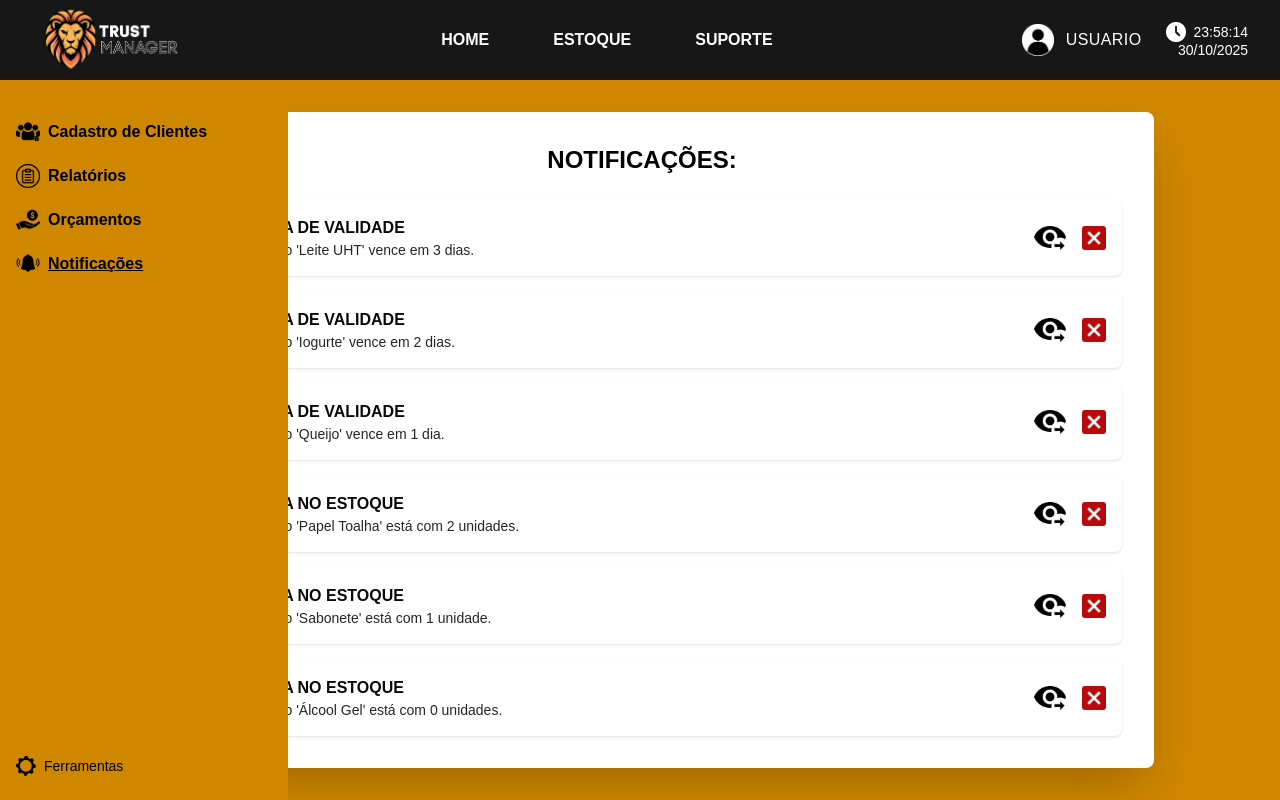
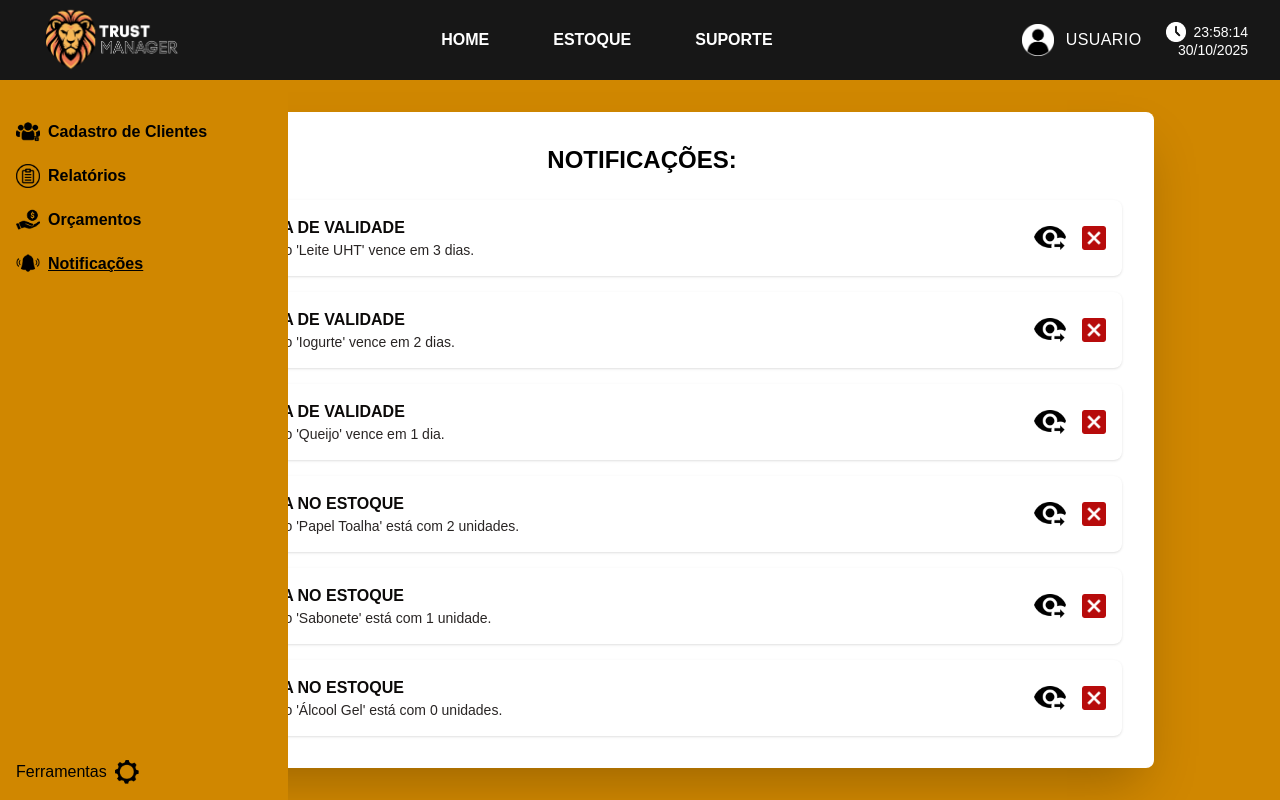
Before and after one commit to Uius/TCC-GP6, a Next.js app in the folder tccgp6/: page /notificacoes in a window 1280 px wide. Built offline with nearby package versions, Linux system fonts and the light colour scheme.

Commit message:
alteraçoes simples

```diff
--- a/tccgp6/src/app/cadastrocliente/page.tsx
+++ b/tccgp6/src/app/cadastrocliente/page.tsx
@@ -58,11 +58,7 @@ export default function HomePage() {
 
         {/* Menu principal */}
         <nav className="flex gap-8 text-base font-semibold">
-<<<<<<< HEAD
-          <a href="/" className="text-white bg-gray-800 py-2 px-4 underline rounded-sm">HOME</a>
-=======
           <a href="#" className="text-white bg-gray-800 py-2 px-4 underline rounded-sm">HOME</a>
->>>>>>> 985688351f59ecf19cff6bca342a093664b758d4
           <a href="/estoque" className="text-white py-2 px-4">ESTOQUE</a>
           <a href="/suporte" className="text-white py-2 px-4">SUPORTE</a>
         </nav>
@@ -71,11 +67,7 @@ export default function HomePage() {
         <div className="flex items-center gap-6">
           <div className="flex items-center gap-3">
             <img src="/ICONEPERFIL.png" alt="User Profile" className="w-8 h-8" />
-<<<<<<< HEAD
-            <a href="/perfil" className="uppercase text-base tracking-wide">USUARIO</a>
-=======
             <span className="uppercase text-base tracking-wide">USERNAME</span>
->>>>>>> 985688351f59ecf19cff6bca342a093664b758d4
           </div>
 
           <div className="text-right text-sm leading-4">
@@ -96,11 +88,7 @@ export default function HomePage() {
           <nav className="space-y-5 font-semibold mt-6">
             <div className="flex items-center gap-2">
               <img src="/ICONECADCLIENTE.png" alt="" className="w-6 h-6" />
-<<<<<<< HEAD
               <a href="#" className="block">Cadastro de Clientes</a>
-=======
-              <a href="/cadastrocliente" className="block underline">Cadastro de Clientes</a>
->>>>>>> 985688351f59ecf19cff6bca342a093664b758d4
             </div>
             <div className="flex items-center gap-2">
               <img src="/ICONERELATORIO.png" alt="" className="w-6 h-6" />
@@ -130,11 +118,7 @@ export default function HomePage() {
         />
 
         {/* CONTEÚDO PRINCIPAL */}
-<<<<<<< HEAD
         <main className="flex-1 ml-[calc(72px+6px)] p-8 pt-10 bg-yellow-600 min-h-[calc(100vh-5rem)]">
-=======
-        <main className="flex-1 ml-[calc(18rem+6px)] p-8 pt-10 bg-yellow-600 min-h-[calc(100vh-5rem)]">
->>>>>>> 985688351f59ecf19cff6bca342a093664b758d4
           <div className="max-w-4xl mx-auto space-y-6">
             {/* Accordion: Cadastrar novo usuario */}
             <div className="bg-white rounded-2xl p-6 relative">
--- a/tccgp6/src/app/ferramentas/page.tsx
+++ b/tccgp6/src/app/ferramentas/page.tsx
@@ -65,7 +65,7 @@ export default function FerramentaPage() {
           </div>
 
           <div className="text-black flex items-center gap-2 underline font-bold">
-            <span className="text-sm">Ferramentas</span>
+            <span className="text-sm underline">Ferramentas</span>
             <img src="/ICONECONFIG.png" alt="Ferramentas" className="h-6 w-6" />
           </div>
         </aside>
--- a/tccgp6/src/app/notificacoes/page.tsx
+++ b/tccgp6/src/app/notificacoes/page.tsx
@@ -69,9 +69,9 @@ export default function NotificacoesPage() {
           </nav>
 
           {/* Rodapé da sidebar */}
-          <div className="flex items-center gap-2 mb-2">
-            <img src="/ICONECONFIG.png" alt="Ferramentas" className="h-5 w-5" />
-            <span className="text-sm font-medium">Ferramentas</span>
+          <div className="text-black flex items-center gap-2">
+            <a href="/ferramentas" className="block">Ferramentas</a>
+            <img src="/ICONECONFIG.png" alt="Ferramentas" className="h-6 w-6" />
           </div>
         </aside>
 
--- a/tccgp6/src/app/orcamentos/page.tsx
+++ b/tccgp6/src/app/orcamentos/page.tsx
@@ -69,9 +69,9 @@ export default function OrcamentosPage() {
           </nav>
 
           {/* Rodapé da sidebar */}
-          <div className="flex items-center gap-2 mb-2">
-            <img src="/ICONECONFIG.png" alt="Ferramentas" className="h-5 w-5" />
-            <span className="text-sm font-medium">Ferramentas</span>
+          <div className="text-black flex items-center gap-2">
+            <a href="/ferramentas" className="block">Ferramentas</a>
+            <img src="/ICONECONFIG.png" alt="Ferramentas" className="h-6 w-6" />
           </div>
         </aside>
 
--- a/tccgp6/src/app/page.tsx
+++ b/tccgp6/src/app/page.tsx
@@ -68,9 +68,9 @@ export default function HomePage() {
           </nav>
 
           {/* Rodapé da sidebar */}
-          <div className="flex items-center gap-2 mb-2">
-            <img src="/ICONECONFIG.png" alt="Ferramentas" className="h-5 w-5" />
-            <span className="text-sm font-medium">Ferramentas</span>
+          <div className="text-black flex items-center gap-2">
+            <a href="/ferramentas" className="block">Ferramentas</a>
+            <img src="/ICONECONFIG.png" alt="Ferramentas" className="h-6 w-6" />
           </div>
         </aside>
 
--- a/tccgp6/src/app/perfil/page.tsx
+++ b/tccgp6/src/app/perfil/page.tsx
@@ -21,11 +21,7 @@ export default function HomePage() {
 
         {/* Menu principal */}
         <nav className="flex gap-8 text-base font-semibold">
-<<<<<<< HEAD
-          <a href="/" className="text-white bg-gray-800 py-2 px-4 underline rounded-sm">HOME</a>
-=======
-          <a href="#" className="text-white bg-gray-800 py-2 px-4 underline rounded-sm">HOME</a>
->>>>>>> 985688351f59ecf19cff6bca342a093664b758d4
+          <a href="/" className="text-white py-2 px-">HOME</a>
           <a href="/estoque" className="text-white py-2 px-4">ESTOQUE</a>
           <a href="/suporte" className="text-white py-2 px-4">SUPORTE</a>
         </nav>
@@ -34,11 +30,7 @@ export default function HomePage() {
         <div className="flex items-center gap-6">
           <div className="flex items-center gap-3">
             <img src="/ICONEPERFIL.png" alt="User Profile" className="w-8 h-8" />
-<<<<<<< HEAD
-            <a href="/perfil" className="uppercase text-base tracking-wide">USUARIO</a>
-=======
-            <span className="uppercase text-base tracking-wide">USERNAME</span>
->>>>>>> 985688351f59ecf19cff6bca342a093664b758d4
+            <a href="/perfil" className="underline uppercase text-base tracking-wide">USUARIO</a>
           </div>
 
           <div className="text-right text-sm leading-4">
@@ -59,11 +51,7 @@ export default function HomePage() {
           <nav className="space-y-5 font-semibold mt-6">
             <div className="flex items-center gap-2">
               <img src="/ICONECADCLIENTE.png" alt="" className="w-6 h-6" />
-<<<<<<< HEAD
               <a href="/cadastrocliente" className="block">Cadastro de Clientes</a>
-=======
-              <a href="#" className="block">Cadastro de Clientes</a>
->>>>>>> 985688351f59ecf19cff6bca342a093664b758d4
             </div>
             <div className="flex items-center gap-2">
               <img src="/ICONERELATORIO.png" alt="" className="w-6 h-6" />
@@ -80,9 +68,9 @@ export default function HomePage() {
           </nav>
 
           {/* Rodapé da sidebar */}
-          <div className="flex items-center gap-2 mb-2">
-            <img src="/ICONECONFIG.png" alt="Ferramentas" className="h-5 w-5" />
-            <span className="text-sm font-medium">Ferramentas</span>
+          <div className="text-black flex items-center gap-2">
+            <a href="/ferramentas" className="block">Ferramentas</a>
+            <img src="/ICONECONFIG.png" alt="Ferramentas" className="h-6 w-6" />
           </div>
         </aside>
 
@@ -93,7 +81,6 @@ export default function HomePage() {
         />
 
         {/* CONTEÚDO PRINCIPAL */}
-<<<<<<< HEAD
         <main className="py-20 flex-1 bg-cover md:bg-yellow-600 flex justify-center items-start p-4 md:p-10 min-h-0 md:ml-72">
   <div className="bg-white rounded-2xl shadow-2xl w-full max-w-5xl p-10 text-black">
     {/* Cabeçalho */}
@@ -220,8 +207,6 @@ export default function HomePage() {
     </div>
   </div>
 </main>
-=======
->>>>>>> 985688351f59ecf19cff6bca342a093664b758d4
 
 
       </div>
--- a/tccgp6/src/app/relatorio/page.tsx
+++ b/tccgp6/src/app/relatorio/page.tsx
@@ -74,7 +74,7 @@ export default function RelatorioPage() {
           </div>
 
           <div className="text-black flex items-center gap-2">
-            <span className="text-sm">Ferramentas</span>
+            <a href="/ferramentas" className="block">Ferramentas</a>
             <img src="/ICONECONFIG.png" alt="Ferramentas" className="h-6 w-6" />
           </div>
         </aside>
--- a/tccgp6/src/app/suporte/page.tsx
+++ b/tccgp6/src/app/suporte/page.tsx
@@ -69,9 +69,9 @@ export default function HomePage() {
           </nav>
 
           {/* Rodapé da sidebar */}
-          <div className="flex items-center gap-2 mb-2">
-            <img src="/ICONECONFIG.png" alt="Ferramentas" className="h-5 w-5" />
-            <span className="text-sm font-medium">Ferramentas</span>
+          <div className="text-black flex items-center gap-2">
+            <a href="/ferramentas" className="block">Ferramentas</a>
+            <img src="/ICONECONFIG.png" alt="Ferramentas" className="h-6 w-6" />
           </div>
         </aside>
 
```
